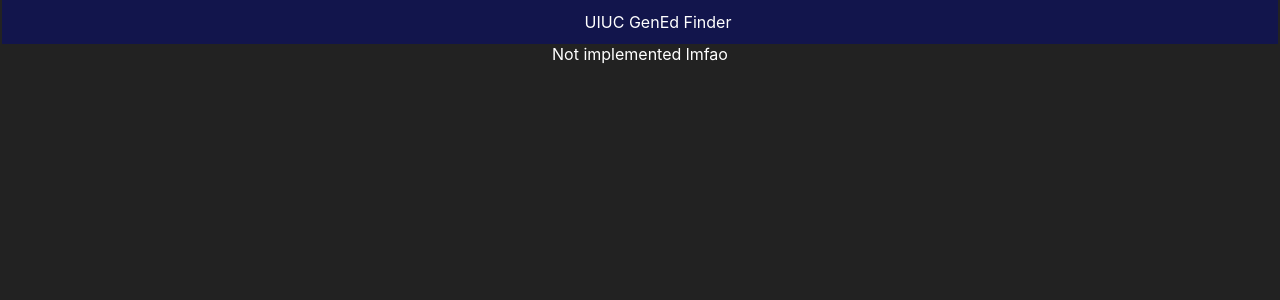
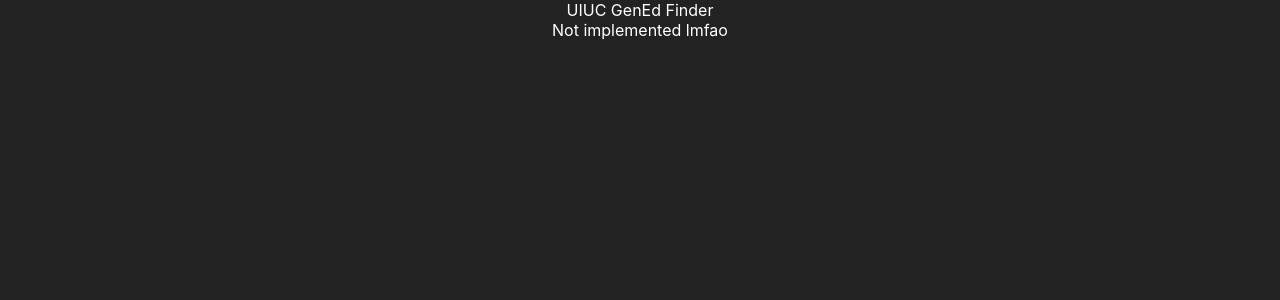
Before and after one commit to JCalago02/UIUC-GenEd-Finder, a React (Create React App) app: page / in a window 1280 px wide. Shown: the top 300 px of the page. Built offline with nearby package versions, Linux system fonts and the light colour scheme.

Commit message:
Fix screen-size adjustment view

```diff
--- a/src/Components/Header/Header.css
+++ b/src/Components/Header/Header.css
@@ -1,9 +1,15 @@
-.headerWrapper {
+.header-background-div {
+    background-color: #12154C;
+}
+
+
+.header-content {
+    width: 1740px;
+
+    margin-left: auto;
+    margin-right: auto;
+
     padding-top: 1%;
     padding-bottom: 1%;
-    background-color: #12154C;
 
-    padding-left: 3%;
-    margin-left: -3%;
-    margin-right: -3%
 }
--- a/src/index.css
+++ b/src/index.css
@@ -5,8 +5,6 @@
     sans-serif;
   background-color: #222222;
   color: white;
-  margin-left: 3%;
-  margin-right: 3%;
   -webkit-font-smoothing: antialiased;
   -moz-osx-font-smoothing: grayscale;
 }
```
